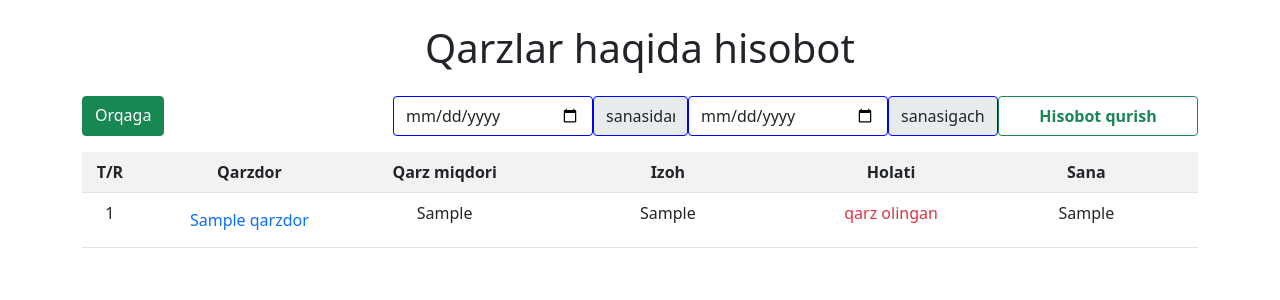
After one commit to DiyorbekBoltayev/qarzDaftar, a PHP site: page /hisobot.php in a window 1280 px wide. The commit adds this page. Shown: the top 300 px of the page. Run offline with PHP 8.4, Linux system fonts and the light colour scheme; tables that the repository leaves empty or names only in its code hold one stand-in row (values such as "Sample post").

Commit message:
hisobot qurish oynasi yaratildi

```diff
--- /dev/null
+++ b/hisobot.php
@@ -0,0 +1,96 @@
+<?php
+include 'config.php';
+if(isset($_POST['submit'])){
+    $sana1=$_POST['sana1'];
+    $sana2=$_POST['sana2'];
+
+$sql="select * from history where  data between '$sana1' and '$sana2'";
+    $result=mysqli_query($conn,$sql);
+}else{
+    $sql="select * from history";
+    $result=mysqli_query($conn,$sql);
+
+}
+?>
+<!doctype html>
+<html lang="en">
+<head>
+    <meta charset="UTF-8">
+    <meta name="viewport"
+          content="width=device-width, user-scalable=no, initial-scale=1.0, maximum-scale=1.0, minimum-scale=1.0">
+    <meta http-equiv="X-UA-Compatible" content="ie=edge">
+    <link href="https://cdn.jsdelivr.net/npm/bootstrap@5.1.3/dist/css/bootstrap.min.css" rel="stylesheet" integrity="sha384-1BmE4kWBq78iYhFldvKuhfTAU6auU8tT94WrHftjDbrCEXSU1oBoqyl2QvZ6jIW3" crossorigin="anonymous">
+
+    <title>Hisobot</title>
+</head>
+<body>
+<div class="container">
+    <h1 class="text text-center m-4">Qarzlar haqida hisobot </h1>
+    <div class="d-flex justify-content-between mb-3 mt-4"> <a href="index.php" class="btn btn-success">Orqaga</a>
+        <form class=" d-flex justify-content-between " action="" method="post">
+            <input name="sana1" style="width: 200px; height: 40px; border: 1px solid blue"  required type="date"  class=" form-control">
+            <input name="sana1txt" style="width: 95px; height: 40px; border: 1px solid blue" value="sanasidan"  readonly type="text" class=" form-control">
+
+            <input name="sana2" style="width: 200px; height: 40px; border: 1px solid blue" required  type="date" class=" form-control">
+            <input name="sana2txt" style="width: 110px; height: 40px; border: 1px solid blue" value="sanasigacha"  readonly type="text" class=" form-control">
+
+            <input style="width: 200px; font-weight: 900" type="submit" name="submit" class="btn btn-outline-success form-control "  value="Hisobot qurish">
+        </form>
+
+    </div>
+    <div>
+        <table class="table table-striped text-center">
+            <tr>
+                <th style="width: 5%">T/R</th>
+                <th style="width: 20%;">Qarzdor</th>
+                <th style="width: 15%">Qarz miqdori</th>
+                <th style="width: 25%">Izoh</th>
+                <th style="width: 15%">Holati</th>
+                <th style="width: 20%">Sana</th>
+            </tr>
+           <?php if (mysqli_num_rows($result) > 0) {
+            $sn=1;
+
+            while($data = mysqli_fetch_assoc($result)) { $ff=$data['qarzdor_id']; ?>
+            <tr>
+                <td><?php echo  $sn?></td>
+                <td>
+                    <a href="show.php? id=<?php echo $ff ?>" style="width: 100%;" class="btn  text-primary">
+                    <?php
+                    $tt=$data['qarzdor_id'];
+                    $sql2="SELECT * FROM qarzdor where id='$tt'";
+                    $result2=mysqli_query($conn,$sql2);
+                    $dat = mysqli_fetch_assoc($result2);
+                    echo $dat['name'];
+                    ?>
+                    </a>
+
+                    </td>
+                <td>
+                    <?php echo $data['summasi']?>
+                </td>
+                <td>
+                    <?php echo $data['izoh']?>
+                </td>
+                <td>
+                    <?php if($data['summasi']>0){?>
+                        <span class="text-danger">qarz olingan</span>
+                    <?php }else{?>
+                        <span class="text-success">qarz qaytarilgan</span>
+
+                    <?php } ?>
+                </td>
+                <td>
+                    <?php echo $data['data']?>
+                </td>
+            </tr>
+<?php $sn+=1; }}else { ?>
+            <h1 class="text text-center text-danger m-4">Ushbu oraliqda qarzlar topilmadi !</h1>
+
+
+         <?php  }?>
+        </table>
+    </div>
+</div>
+</body>
+</html>
--- a/index.php
+++ b/index.php
@@ -22,7 +22,7 @@ $git_p=1700;
             <input name="search" style="width: 400px; height: 40px; border: 1px solid blue" placeholder="Kalit so'zni kiriting..." type="search" class=" form-control">
             <input style="width: 100px;" type="submit" class="btn btn-outline-primary form-control" value="Izlash">
         </form>
-        <a href="" class="btn btn-success"> Hisobot qurish</a>
+        <a href="hisobot.php" class="btn btn-success"> Hisobot qurish</a>
     </div>
 
     <div>
```
